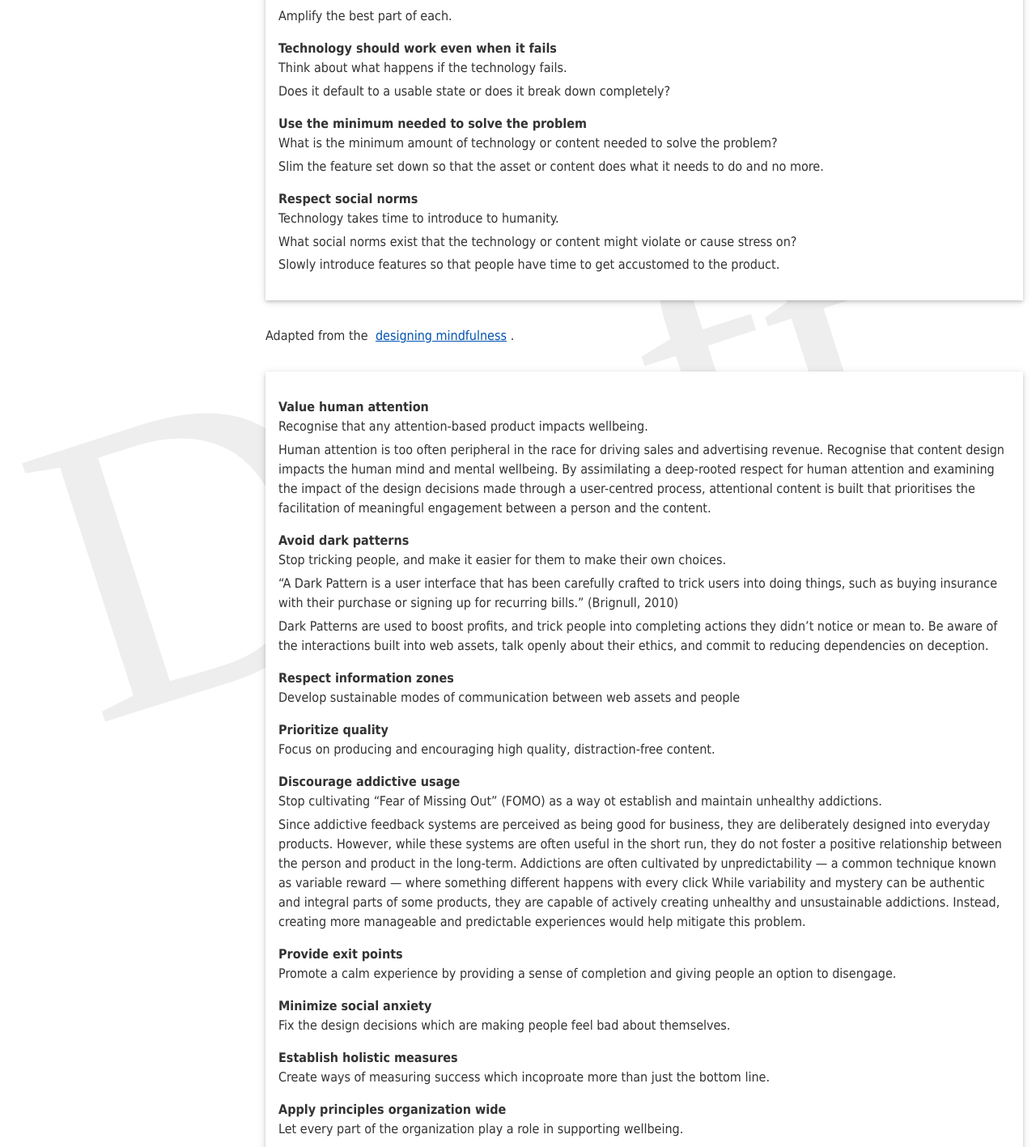
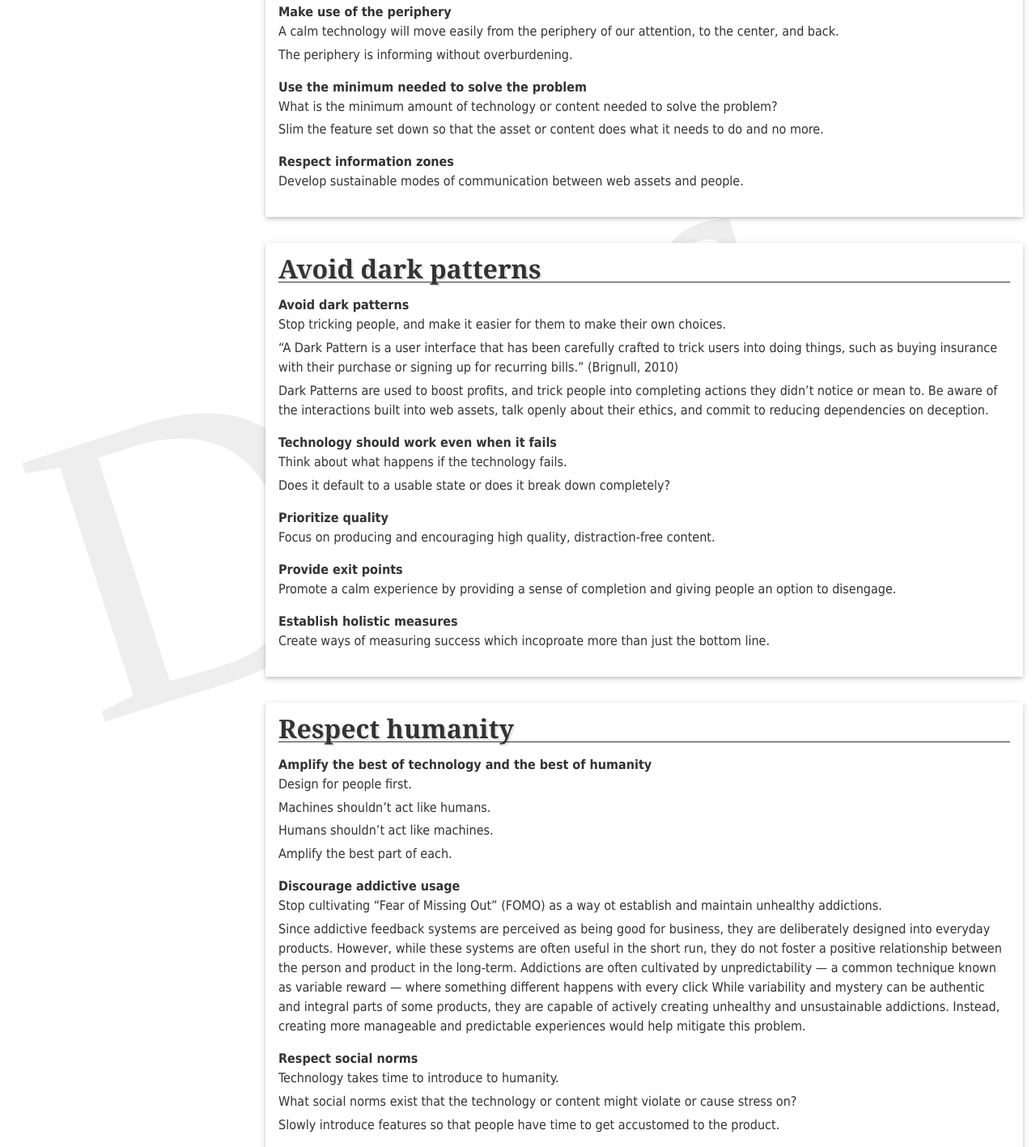
Before and after one commit to tiredandwired/umnlibraries.github.io, a plain HTML site: page principles/ethical.html in a window 1280 px wide. Shown: the part 1383-2800 px from the top of the page at 81% size. Drawn offline with Linux system fonts and the light colour scheme.

Commit message:
Rearrange ethical principles
Draft sub menu, establish across sub section when confirmed.

```diff
--- a/principles/ethical.html
+++ b/principles/ethical.html
@@ -162,6 +162,11 @@
         <li><a href="/principles/accessible.html#physical">Physical</a></li>
       </ul>
       <li><a href="/principles/ethical.html" aria-current="page">Ethical</a></li>
+      <ul>
+        <li><a href="/principles/accessible.html#attention">Attention</a></li>
+        <li><a href="/principles/accessible.html#patterns">Dark patterns</a></li>
+        <li><a href="/principles/accessible.html#humanity">Humanity</a></li>
+      </ul>
       <li><a href="/principles/inclusive.html">Inclusive</a></li>
       <li><a href="/principles/mindful.html">Mindful</a></li>
       <li><a href="/principles/responsible.html">Responsible</a></li>
@@ -185,10 +190,15 @@
       </blockquote>
     </div>
 
-    <p>Adapted from the <a href="https://calmtech.com/" class="ext-site">principles of calm technology</a>.</p>
+    <p>Adapted from the <a href="https://calmtech.com/" class="ext-site">principles of calm technology</a> and <a href="https://www.designingmindfulness.com/#home/designing-mindfulness" class="ext-site">designing mindfulness</a>.</p>
 
-    <article>
+    <article id="attention">
+      <h2>Value attention</h2>
       <dl>
+        <dt>Value human attention</dt>
+        <dd>Recognise that any attention-based product impacts wellbeing.</dd>
+        <dd>Human attention is too often peripheral in the race for driving sales and advertising revenue. Recognise that content design impacts the human mind and mental wellbeing. By assimilating a deep-rooted respect for human attention and examining the impact of the design decisions made through a user-centred process, attentional content is built that prioritises the facilitation of meaningful engagement between a person and the content.</dd>
+
         <dt>Require the smallest possible amount of attention</dt>
         <dd>Technology can communicate, but doesn&rsquo;t need to speak.</dd>
         <dd>Create ambient awareness through different senses.</dd>
@@ -198,62 +208,60 @@
         <dd>A calm technology will move easily from the periphery of our attention, to the center, and back.</dd>
         <dd>The periphery is informing without overburdening.</dd>
 
+        <dt>Use the minimum needed to solve the problem</dt>
+        <dd>What is the minimum amount of technology or content needed to solve the problem?</dd>
+        <dd>Slim the feature set down so that the asset or content does what it needs to do and no more.</dd>
+
+        <dt>Respect information zones</dt>
+        <dd>Develop sustainable modes of communication between web assets and people.</dd>
+      </dl>
+    </article>
+
+
+    <article id="patterns">
+      <h2>Avoid dark patterns</h2>
+      <dl>
+        <dt>Avoid dark patterns</dt>
+        <dd>Stop tricking people, and make it easier for them to make their own choices.</dd>
+        <dd><q>A Dark Pattern is a user interface that has been carefully crafted to trick users into doing things, such as buying insurance with their purchase or signing up for recurring bills.</q> (Brignull, 2010)</dd>
+        <dd>Dark Patterns are used to boost profits, and trick people into completing actions they didn&rsquo;t notice or mean to. Be aware of the interactions built into web assets, talk openly about their ethics, and commit to reducing dependencies on deception.</dd>
+
+        <dt>Technology should work even when it fails</dt>
+        <dd>Think about what happens if the technology fails.</dd>
+        <dd>Does it default to a usable state or does it break down completely?</dd>
+
+        <dt>Prioritize quality</dt>
+        <dd>Focus on producing and encouraging high quality, distraction-free content.</dd>
+
+        <dt>Provide exit points</dt>
+        <dd>Promote a calm experience by providing a sense of completion and giving people an option to disengage.</dd>
+
+        <dt>Establish holistic measures</dt>
+        <dd>Create ways of measuring success which incoproate more than just the bottom line.</dd>
+
+      </dl>
+    </article>
+
+    <article id="humanity">
+      <h2>Respect humanity</h2>
+      <dl>
         <dt>Amplify the best of technology and the best of humanity</dt>
         <dd>Design for people first.</dd>
         <dd>Machines shouldn&rsquo;t act like humans.</dd>
         <dd>Humans shouldn&rsquo;t act like machines.</dd>
         <dd>Amplify the best part of each.</dd>
 
-        <dt>Technology should work even when it fails</dt>
-        <dd>Think about what happens if the technology fails.</dd>
-        <dd>Does it default to a usable state or does it break down completely?</dd>
-
-        <dt>Use the minimum needed to solve the problem</dt>
-        <dd>What is the minimum amount of technology or content needed to solve the problem?</dd>
-        <dd>Slim the feature set down so that the asset or content does what it needs to do and no more.</dd>
+        <dt>Discourage addictive usage</dt>
+        <dd>Stop cultivating &ldquo;Fear of Missing Out&rdquo; (FOMO) as a way ot establish and maintain unhealthy addictions.</dd>
+        <dd>Since addictive feedback systems are perceived as being good for business, they are deliberately designed into everyday products. However, while these systems are often useful in the short run, they do not foster a positive relationship between the person and product in the long-term. Addictions are often cultivated by unpredictability &mdash; a common technique known as variable reward &mdash; where something different happens with every click While variability and mystery can be authentic and integral parts of some products, they are capable of actively creating unhealthy and unsustainable addictions. Instead, creating more manageable and predictable experiences would help mitigate this problem.</dd>
 
         <dt>Respect social norms</dt>
         <dd>Technology takes time to introduce to humanity.</dd>
         <dd>What social norms exist that the technology or content might violate or cause stress on?</dd>
         <dd>Slowly introduce features so that people have time to get accustomed to the product.</dd>
-      </dl>
-    </article>
-
-    <p>Adapted from the <a href="https://www.designingmindfulness.com/#home/designing-mindfulness" class="ext-site">designing mindfulness</a>.</p>
-
-    <article>
-      <dl>
-        <dt>Value human attention</dt>
-        <dd>Recognise that any attention-based product impacts wellbeing.</dd>
-        <dd>Human attention is too often peripheral in the race for driving sales and advertising revenue. Recognise that content design impacts the human mind and mental wellbeing. By assimilating a deep-rooted respect for human attention and examining the impact of the design decisions made through a user-centred process, attentional content is built that prioritises the facilitation of meaningful engagement between a person and the content.</dd>
-
-        <dt>Avoid dark patterns</dt>
-        <dd>Stop tricking people, and make it easier for them to make their own choices.</dd>
-        <dd><q>A Dark Pattern is a user interface that has been carefully crafted to trick users into doing things, such as buying insurance with their purchase or signing up for recurring bills.</q> (Brignull, 2010)</dd>
-        <dd>Dark Patterns are used to boost profits, and trick people into completing actions they didn&rsquo;t notice or mean to. Be aware of the interactions built into web assets, talk openly about their ethics, and commit to reducing dependencies on deception.</dd>
-
-        <dt>Respect information zones</dt>
-        <dd>Develop sustainable modes of communication between web assets and people</dd>
-
-        <dt>Prioritize quality</dt>
-        <dd>Focus on producing and encouraging high quality, distraction-free content.</dd>
-
-        <dt>Discourage addictive usage</dt>
-        <dd>Stop cultivating &ldquo;Fear of Missing Out&rdquo; (FOMO) as a way ot establish and maintain unhealthy addictions.</dd>
-        <dd>Since addictive feedback systems are perceived as being good for business, they are deliberately designed into everyday products. However, while these systems are often useful in the short run, they do not foster a positive relationship between the person and product in the long-term. Addictions are often cultivated by unpredictability &mdash; a common technique known as variable reward &mdash; where something different happens with every click While variability and mystery can be authentic and integral parts of some products, they are capable of actively creating unhealthy and unsustainable addictions. Instead, creating more manageable and predictable experiences would help mitigate this problem.</dd>
-
-        <dt>Provide exit points</dt>
-        <dd>Promote a calm experience by providing a sense of completion and giving people an option to disengage.</dd>
 
         <dt>Minimize social anxiety</dt>
         <dd>Fix the design decisions which are making people feel bad about themselves.</dd>
-
-        <dt>Establish holistic measures</dt>
-        <dd>Create ways of measuring success which incoproate more than just the bottom line.</dd>
-
-        <dt>Apply principles organization wide</dt>
-        <dd>Let every part of the organization play a role in supporting wellbeing.</dd>
-
       </dl>
     </article>
 
```
Also changed, not shown: design/type.html (+1 -1 lines).
